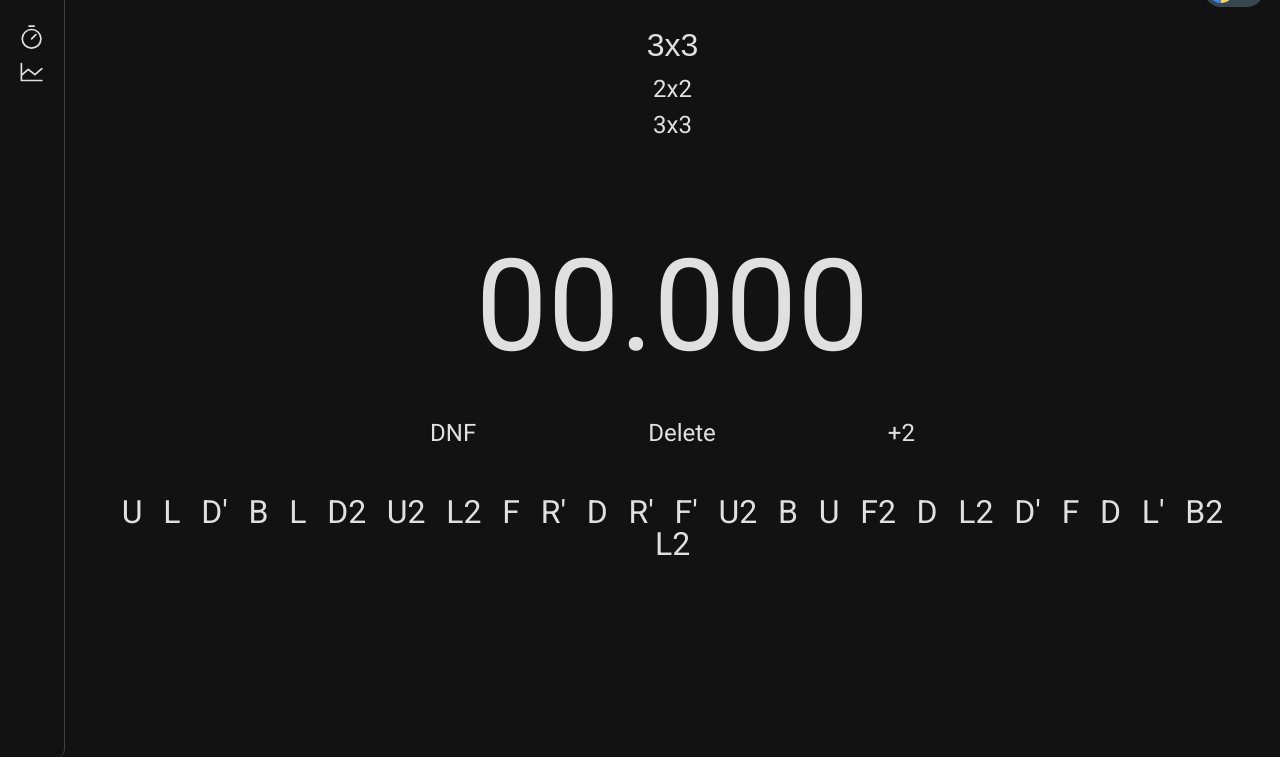
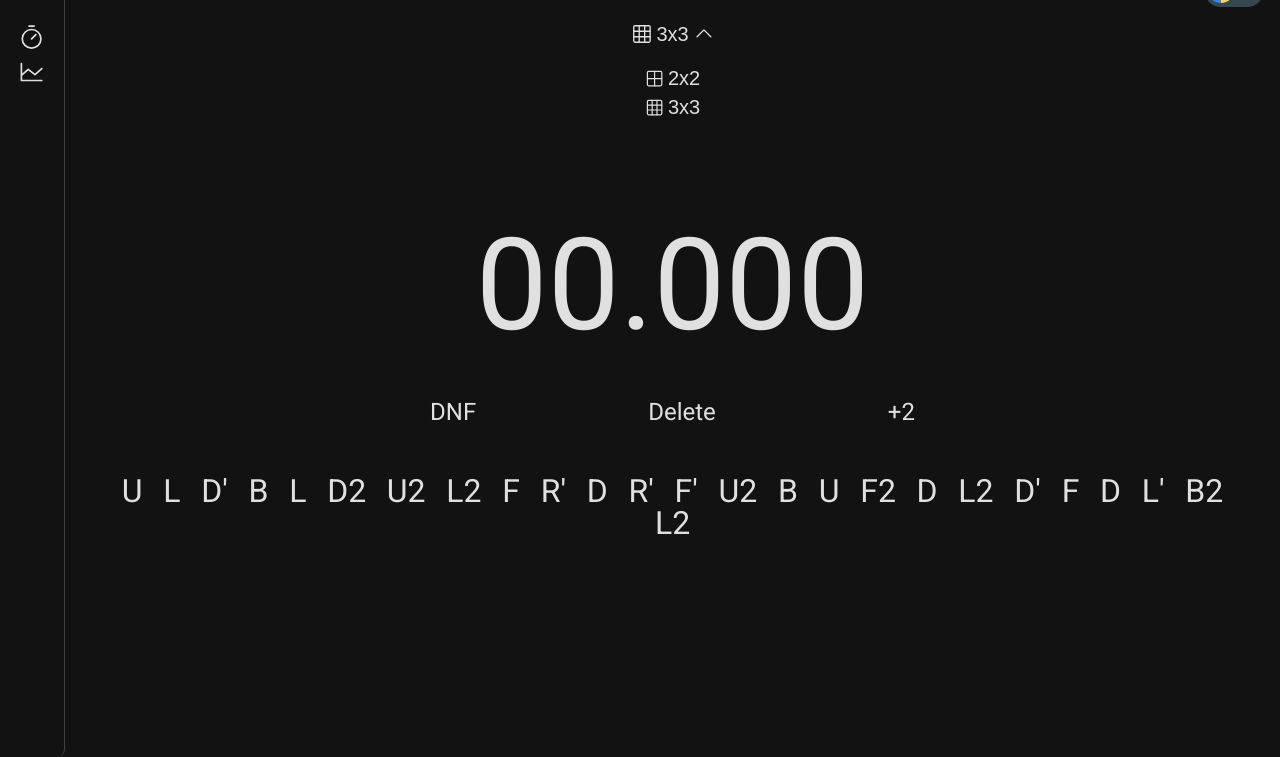
Before and after one commit to rshd0/RubikTimer, a plain HTML site: page index.html in a window 1280 px wide. Both pictures are taken after a click on the button "3x3". Shown: the part 43-800 px from the top of the page. Drawn offline with Linux system fonts and the light colour scheme.

Commit message:
refactor(cube size dropdown): overhaul UI and optimize interaction logic

```diff
--- a/index.html
+++ b/index.html
@@ -79,10 +79,75 @@
                 <div class="container">
                     <div class="wrapper">
                             <div class="dropdown-container">
-                                <button class="cube-order-button">3x3</button>
-                                <div class="dropdown-cube-order-options_hide dropdown-cube-order-options">
-                                    <span class="cube2x2 cube-order-option">2x2</span>
-                                    <span class="cube3x3 cube-order-option">3x3</span>
+                                <div class="dropdown">
+                                    <button class="dropdown-toggle">
+                                        <svg class="cube-svg" xmlns="http://www.w3.org/2000/svg"
+                                            viewBox="0 0 32 32"
+                                            width="24"
+                                            height="24"
+                                            fill="none"
+                                            stroke="currentColor"
+                                            stroke-width="2"
+                                            stroke-linecap="round"
+                                            stroke-linejoin="round">
+
+                                            <rect x="4" y="4" width="24" height="24" rx="2"/>
+
+                                            <line x1="12" y1="4" x2="12" y2="28"/>
+                                            <line x1="20" y1="4" x2="20" y2="28"/>
+
+                                            <line x1="4" y1="12" x2="28" y2="12"/>
+                                            <line x1="4" y1="20" x2="28" y2="20"/>
+
+                                        </svg>
+                                        <span>3x3</span>
+                                        <svg class="arrow-svg" xmlns="http://www.w3.org/2000/svg" width="32" height="32" fill="currentColor" viewBox="0 0 256 256">
+                                            <path d="M213.66,101.66l-80,80a8,8,0,0,1-11.32,0l-80-80A8,8,0,0,1,53.66,90.34L128,164.69l74.34-74.35a8,8,0,0,1,11.32,11.32Z"></path>
+                                        </svg>
+                                    </button>
+                                    <div class="dropdown-menu">
+                                        <button class="cube-size-option" data-size="2x2">
+                                            <svg xmlns="http://www.w3.org/2000/svg"
+                                                viewBox="0 0 32 32"
+                                                width="24"
+                                                height="24"
+                                                fill="none"
+                                                stroke="currentColor"
+                                                stroke-width="2"
+                                                stroke-linecap="round"
+                                                stroke-linejoin="round">
+
+                                                <rect x="4" y="4" width="24" height="24" rx="2"/>
+
+                                                <line x1="16" y1="4" x2="16" y2="28"/>
+                                                <line x1="4" y1="16" x2="28" y2="16"/>
+
+                                            </svg>
+                                            <span>2x2</span>
+                                        </button>
+                                        <button class="cube-size-option" data-size="3x3">
+                                            <svg xmlns="http://www.w3.org/2000/svg"
+                                                viewBox="0 0 32 32"
+                                                width="24"
+                                                height="24"
+                                                fill="none"
+                                                stroke="currentColor"
+                                                stroke-width="2"
+                                                stroke-linecap="round"
+                                                stroke-linejoin="round">
+
+                                                <rect x="4" y="4" width="24" height="24" rx="2"/>
+
+                                                <line x1="12" y1="4" x2="12" y2="28"/>
+                                                <line x1="20" y1="4" x2="20" y2="28"/>
+
+                                                <line x1="4" y1="12" x2="28" y2="12"/>
+                                                <line x1="4" y1="20" x2="28" y2="20"/>
+
+                                            </svg>
+                                            <span>3x3</span>
+                                        </button>
+                                    </div>
                                 </div>
                             </div>
                             <div class="timer_box">
--- a/scripts/ui.js
+++ b/scripts/ui.js
@@ -477,18 +477,9 @@ function remove_button_handler(settings){
     }
 }
 
-function cube_order_handler(settings, cube_order_list){
-    cube_order_list.classList.toggle("dropdown-cube-order-options_show");
-    cube_order_list.classList.toggle("dropdown-cube-order-options_hide");
-
-    cube_order_button.textContent = settings.cube_order;
-}
-
-function changeCubeOrder(settings, cube_order_list, order){
-    settings.cube_order = order;
+function changeCubeSize(settings, size){
+    settings.cube_order = size;
     localStorage.setItem("settings", JSON.stringify(settings))
-    cube_order_list.classList.replace("dropdown-cube-order-options_show", "dropdown-cube-order-options_hide");
-    cube_order_button.textContent = settings.cube_order;
     updateStates(settings)
     scramble = renderScramble(settings);
 }
@@ -510,39 +501,57 @@ function pagesButtonHandler(event){
     }
 }
 
+function cubeSizeOptionHandler(settings, option){
+    const dropdown_container = document.querySelector(".dropdown");
+    const dropdown_text = document.querySelector(".dropdown-toggle > span");
+    const cube_icon = document.querySelector(".cube-svg");
+    const svg = option.querySelector("svg").cloneNode(true);
+    let cube_size = option.dataset.size;
+
+    changeCubeSize(settings, cube_size);
+    dropdown_text.textContent = cube_size;
+    dropdown_container.classList.remove("open");
+
+    svg.classList.add("cube-svg");
+    cube_icon.replaceWith(svg);
+}
+
 export function initUI(settings){
     const dnf_button = document.querySelector(".dnf-button");
     const plus_2 = document.querySelector(".plus-2");
-    const toggle = document.querySelector(".theme-input")
+    const toggle = document.querySelector(".theme-input");
     const remove_button = document.querySelector(".remove-button");
-    const cube_order_button = document.querySelector(".cube-order-button");
-    const cube2x2 = document.querySelector(".cube2x2");
-    const cube3x3 = document.querySelector(".cube3x3");
-    const cube_order_list  = document.querySelector(".dropdown-cube-order-options_hide");
-    const sidebar_button = document.querySelector(".menu-btn")
-    const pages_btn = document.querySelectorAll(".sidebar-option")
+    const sidebar_button = document.querySelector(".menu-btn");
+    const pages_btn = document.querySelectorAll(".sidebar-option");
+    const dropdown_container = document.querySelector(".dropdown");
+    const dropdown = document.querySelector(".dropdown-toggle");
+    const dropdown_text = document.querySelector(".dropdown-toggle > span");
+    const cube_size_options = document.querySelectorAll(".cube-size-option");
 
-    let is_cube_order_list_hide = true;
     let solves = JSON.parse(localStorage.getItem(settings.cube_order)) || [];
 
     scramble = renderScramble(settings);
-    initializeTheme(settings, toggle)
+    initializeTheme(settings, toggle);
     renderSolveTable(settings);
-    renderStatsPanel(solves, settings)
+    renderStatsPanel(solves, settings);
     pages_btn.forEach(button => {
-        button.addEventListener("click", event => pagesButtonHandler(event))
+        button.addEventListener("click", event => pagesButtonHandler(event));
     })
 
-    cube_order_button.textContent = settings.cube_order;
-    document.addEventListener("keydown", handleTimerKeyDown)
-    document.addEventListener("keyup", handleTimerKeyUp)
-    toggle.addEventListener("change", event => handleThemeToggle(event, toggle, settings))
-    dnf_button.addEventListener("click", event => dnf_button_handler(settings))
-    plus_2.addEventListener("click", event => plus2_button_handler(settings))
-    remove_button.addEventListener("click", event => remove_button_handler(settings))
-    cube_order_button.addEventListener("click", event => cube_order_handler(settings, cube_order_list))
-    cube2x2.addEventListener("click", event => changeCubeOrder(settings, cube_order_list, "2x2"))
-    cube3x3.addEventListener("click", event => changeCubeOrder(settings, cube_order_list, "3x3"))
-    sidebar_button.addEventListener("click", event => sidebarBtnHandler())
+    dropdown_text.textContent = settings.cube_order;
+    document.addEventListener("keydown", handleTimerKeyDown);
+    document.addEventListener("keyup", handleTimerKeyUp);
+    toggle.addEventListener("change", event => handleThemeToggle(event, toggle, settings));
+    dnf_button.addEventListener("click", event => dnf_button_handler(settings));
+    plus_2.addEventListener("click", event => plus2_button_handler(settings));
+    remove_button.addEventListener("click", event => remove_button_handler(settings));
+    sidebar_button.addEventListener("click", event => sidebarBtnHandler());
+    dropdown.addEventListener("click", () => dropdown_container.classList.toggle("open"));
+    cube_size_options.forEach(option => option.addEventListener("click", event => cubeSizeOptionHandler(settings, option)));
 
+    document.addEventListener("click", (e) => {
+        if (!dropdown_container.contains(e.target)) {
+            dropdown_container.classList.remove("open");
+        }
+    });
 }
--- a/style/style.css
+++ b/style/style.css
@@ -219,55 +219,79 @@ main{
 }
 
 .dropdown-container{
-    position: relative;
+    display: flex;
+    align-items: center;
+    justify-content: center;
+}
+
+.dropdown button{
+    color: var(--text);
+    background-color: var(--background);
+    border: none;
+    outline: none;
+}
+
+.dropdown-toggle {
     display: flex;
     justify-content: center;
     align-items: center;
-    flex-direction: column;
-    transition: all var(--transition-normal);
+    gap: var(--space-2xs);
+    border: var(--border-width) solid var(--border-color);
+    border-radius: var(--radius);
+    width: 6rem;
+    height: 3rem;
+    font-size: var(--font-size-md);
 }
 
-.cube-order-button{
-    background-color: var(--button-bg);
-    border: none;
-    outline: none;
-    color: var(--text);
-    font-size: var(--font-size-xl);
-    margin-top: var(--space-md);
-    cursor: pointer;
+.dropdown-toggle > svg {
+    width: 1.5rem;
+    transition: transform var(--transition-normal);
 }
 
-.dropdown-cube-order-options{
-    transition: opacity var(--transition-fast) ease-in-out 20ms;
+.dropdown-menu{
+    display: flex;
+    flex-direction: column;
+    opacity: 0;
+    visibility: hidden;
+    transform: translateY(-5px);
+    pointer-events: none;
+    margin-top: var(--space-xs);
+    transition:
+        opacity .3s,
+        transform .3s,
+        visibility .3s;
 }
 
-.dropdown-cube-order-options_hide{
-    opacity: 0;
-    visibility: hidden;
+.dropdown.open > .dropdown-menu{
+    opacity: 1;
+    visibility: visible;
+    transform: translateY(0);
+    pointer-events: auto;
 }
 
-.dropdown-cube-order-options_show{
-    opacity: 1;
-    visibility: visible;
+.dropdown.open > .dropdown-toggle > .arrow-svg{
+    transform: rotate(180deg);
 }
 
-.cube-order-option{
-    display: block;
-    margin-top: var(--space-2xs);
-    font-size: var(--font-size-lg);
-    padding: var(--space-2xs);
-    cursor: pointer;
-    transition: all var(--transition-fast) ease 20ms;
+.dropdown-menu > button {
+    font-size: var(--font-size-md);
 }
 
-.cube-order-option:first-child{
-    margin-top: var(--space-xs);
+.cube-size-option{
+    display: flex;
+    justify-content: center;
+    align-items: center;
+    margin-top: var(--space-2xs);
+    gap: var(--space-2xs);
 }
 
-.cube-order-option:hover{
-    background-color: var(--menu-hover-bg);
-    color: var(--menu-hover-text);
-    border-radius: var(--radius);
+.cube-size-option > svg {
+    width: 1.2rem;
+    height: 1.2rem;
+}
+
+.dropdown-menu > *:first-child{
+    margin: 0;
 }
 
 .theme-switch {
```
